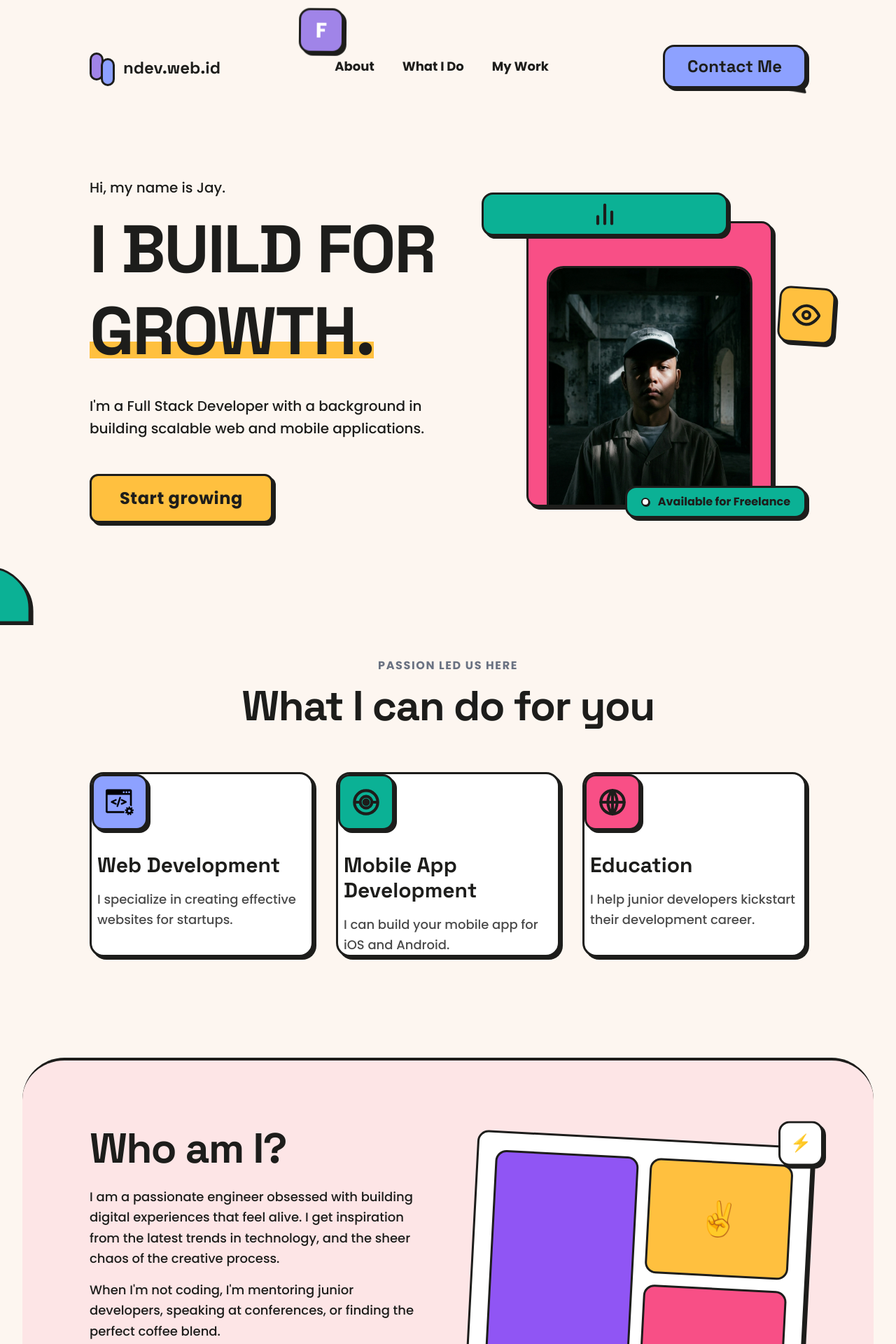
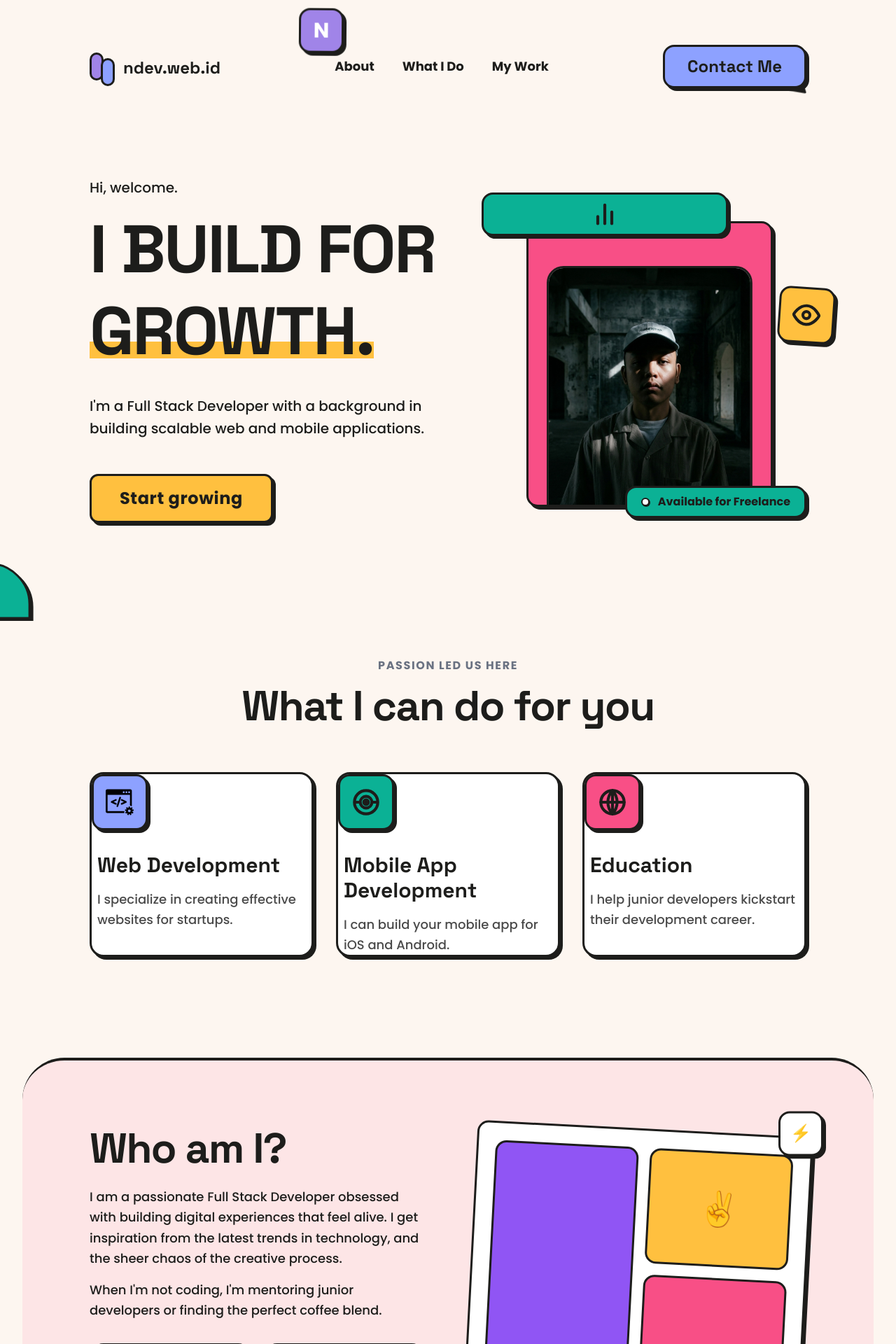
Before and after one commit to nuruljaelani/ndev, a React (Vite) app: page / in a window 1280 px wide. Shown: the top 1920 px of the page at 70% size. Built offline with nearby package versions, Linux system fonts and the light colour scheme.

Commit message:
second commit

```diff
--- a/src/components/About.tsx
+++ b/src/components/About.tsx
@@ -18,14 +18,13 @@ export default function About() {
               Who am I?
             </h2>
             <p className="font-body text-[#1D1D1B] text-lg font-medium leading-relaxed mb-4">
-              I am a passionate engineer obsessed with building
+              I am a passionate Full Stack Developer obsessed with building
               digital experiences that feel alive. I get inspiration from
               the latest trends in technology, and the sheer
               chaos of the creative process.
             </p>
             <p className="font-body text-[#1D1D1B] text-lg font-medium leading-relaxed">
-              When I'm not coding, I'm mentoring junior developers,
-              speaking at conferences, or finding the perfect coffee blend.
+              When I'm not coding, I'm mentoring junior developers or finding the perfect coffee blend.
             </p>
           </motion.div>
 
--- a/src/components/FloatingShapes.tsx
+++ b/src/components/FloatingShapes.tsx
@@ -9,7 +9,7 @@ export default function FloatingShapes() {
         transition={{ duration: 5, repeat: Infinity, ease: "easeInOut" }}
         className="absolute top-4 left-1/3 w-16 h-16 bg-[#A084E8] rounded-2xl brutal-border hidden md:flex items-center justify-center drop-shadow-[4px_4px_0px_#1D1D1B]"
       >
-        <span className="text-3xl font-bold text-white">F</span>
+        <span className="text-3xl font-bold text-white">N</span>
       </motion.div>
 
       {/* Top Right Blue Triangle */}
--- a/src/components/Hero.tsx
+++ b/src/components/Hero.tsx
@@ -10,7 +10,7 @@ export default function Hero() {
           animate={{ opacity: 1, y: 0 }}
           className="font-body text-xl font-medium text-[#1D1D1B]"
         >
-          Hi, my name is Jay.
+          Hi, welcome.
         </motion.h3>
 
         <motion.h1
@@ -78,8 +78,8 @@ export default function Hero() {
                 d="M4 16l4.586-4.586a2 2 0 012.828 0L16 16m-2-2l1.586-1.586a2 2 0 012.828 0L20 14m-6-6h.01M6 20h12a2 2 0 002-2V6a2 2 0 00-2-2H6a2 2 0 00-2 2v12a2 2 0 002 2z"
               ></path>
             </svg>
-            <div className="font-heading font-bold text-gray-500 text-xl tracking-wide uppercase text-center">
-              <img src="/images/gm1.jpg" alt="" />
+            <div className="font-heading font-bold text-gray-500 text-xl tracking-wide uppercase text-center absolute">
+              <img src="/images/gm1.jpg" alt="" className="w-full h-full object-cover" />
             </div>
           </div>
         </div>
```
